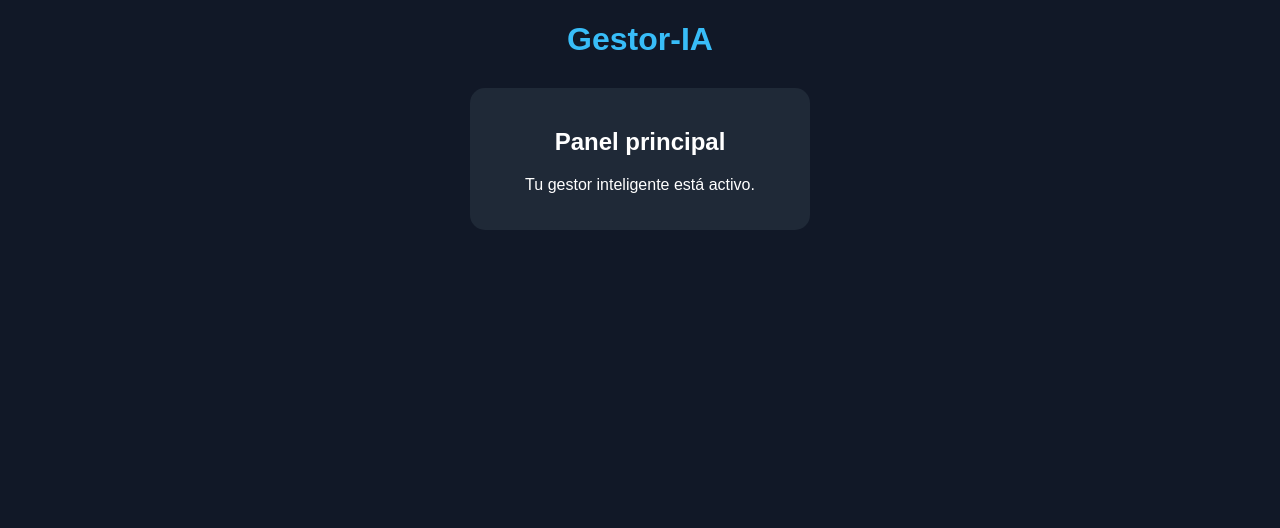
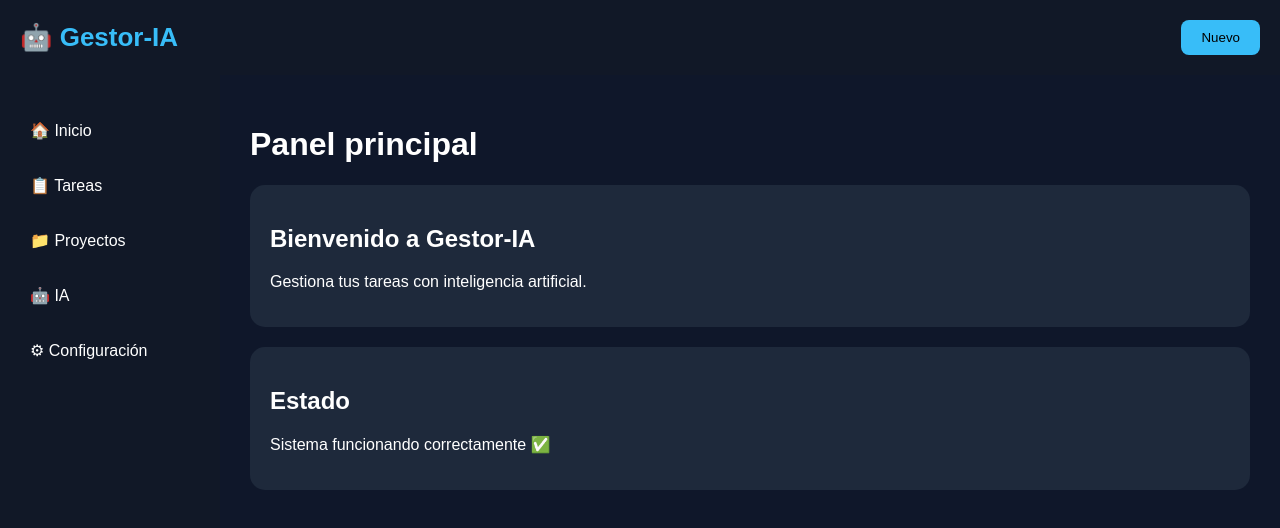
Before and after one commit to ivansuarez63/Gestor-IA, a plain HTML site: page index.html in a window 1280 px wide. Drawn offline with Linux system fonts and the light colour scheme.

Commit message:
Nuevo diseño Gestor-IA

```diff
--- a/index.html
+++ b/index.html
@@ -1,42 +1,166 @@
 <!DOCTYPE html>
 <html lang="es">
+
 <head>
+
 <meta charset="UTF-8">
 <meta name="viewport" content="width=device-width, initial-scale=1.0">
 
 <title>Gestor-IA</title>
 
 <style>
-body {
-    font-family: Arial;
-    background: #111827;
-    color: white;
-    text-align: center;
+
+*{
+    box-sizing:border-box;
 }
 
-h1 {
-    color: #38bdf8;
+body{
+    margin:0;
+    font-family:Arial, sans-serif;
+    background:#0f172a;
+    color:white;
 }
 
-.card {
-    background: #1f2937;
-    padding: 20px;
-    margin: 30px auto;
-    width: 300px;
-    border-radius: 15px;
+
+header{
+    padding:20px;
+    background:#111827;
+    display:flex;
+    justify-content:space-between;
+    align-items:center;
 }
+
+
+.logo{
+    font-size:26px;
+    color:#38bdf8;
+    font-weight:bold;
+}
+
+
+button{
+    background:#38bdf8;
+    border:none;
+    padding:10px 20px;
+    border-radius:8px;
+    cursor:pointer;
+}
+
+
+.container{
+    display:grid;
+    grid-template-columns:220px 1fr;
+    min-height:90vh;
+}
+
+
+.menu{
+    background:#111827;
+    padding:20px;
+}
+
+
+.menu p{
+    cursor:pointer;
+    padding:10px;
+}
+
+
+.menu p:hover{
+    background:#1f2937;
+    border-radius:10px;
+}
+
+
+.content{
+    padding:30px;
+}
+
+
+.card{
+    background:#1e293b;
+    padding:20px;
+    border-radius:15px;
+    margin-bottom:20px;
+}
+
+
 </style>
 
 </head>
 
+
 <body>
 
-<h1>Gestor-IA</h1>
+
+<header>
+
+<div class="logo">
+🤖 Gestor-IA
+</div>
+
+<button>
+Nuevo
+</button>
+
+</header>
+
+
+
+<div class="container">
+
+
+<div class="menu">
+
+<p>🏠 Inicio</p>
+
+<p>📋 Tareas</p>
+
+<p>📁 Proyectos</p>
+
+<p>🤖 IA</p>
+
+<p>⚙ Configuración</p>
+
+</div>
+
+
+
+<div class="content">
+
+
+<h1>Panel principal</h1>
+
 
 <div class="card">
-<h2>Panel principal</h2>
-<p>Tu gestor inteligente está activo.</p>
+
+<h2>Bienvenido a Gestor-IA</h2>
+
+<p>
+Gestiona tus tareas con inteligencia artificial.
+</p>
+
 </div>
 
+
+<div class="card">
+
+<h2>Estado</h2>
+
+<p>
+Sistema funcionando correctamente ✅
+</p>
+
+</div>
+
+
+</div>
+
+
+</div>
+
+
+
 </body>
+
 </html>
```
